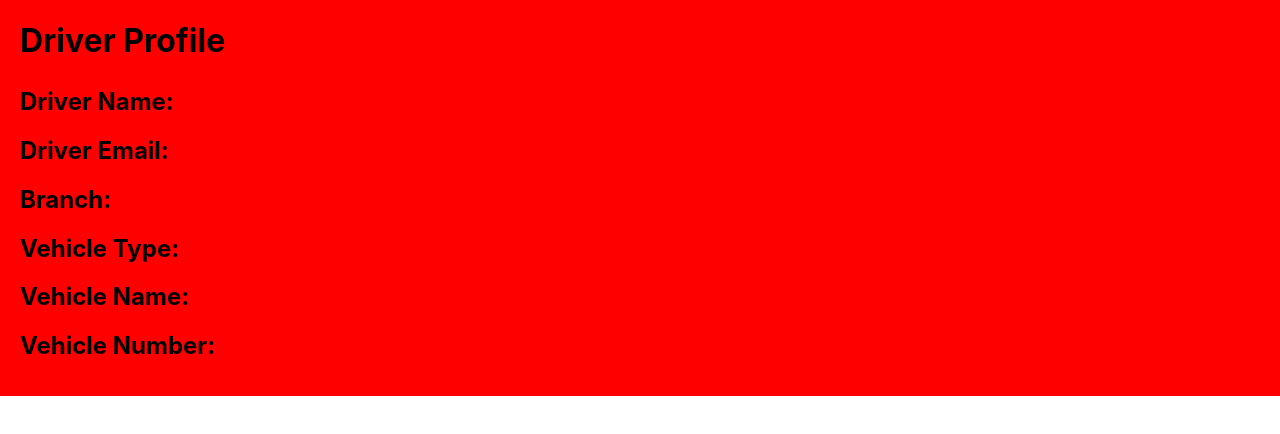
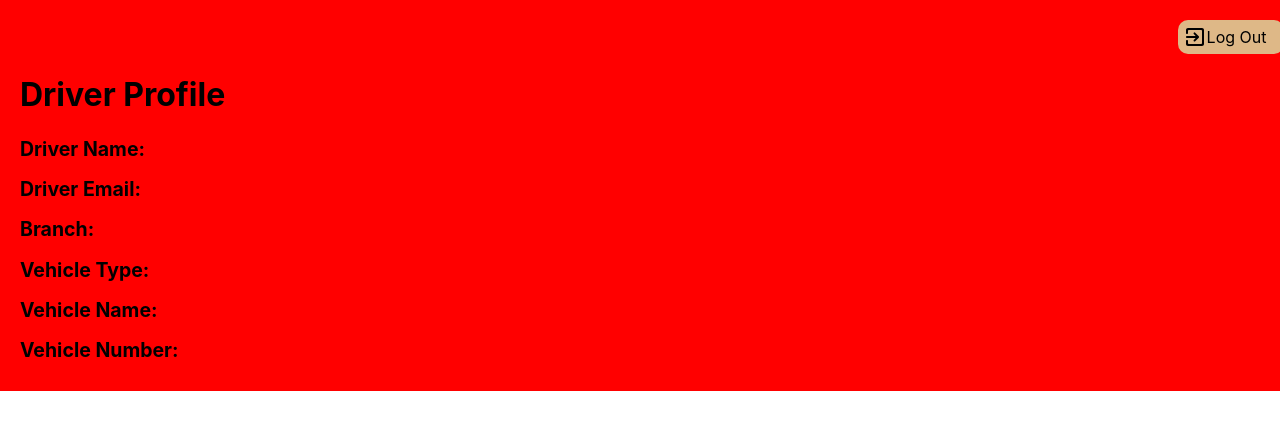
Before and after one commit to dvimukthi/cab-service-system, a React (Create React App) app: page /driver in a window 1280 px wide. Shown: the top 434 px of the page. Built offline with nearby package versions, Linux system fonts and the light colour scheme; a web font is replaced by a local one.

Commit message:
Driver__LogOutBtn

```diff
--- a/src/Components/Driver/DriverDetails.css
+++ b/src/Components/Driver/DriverDetails.css
@@ -11,4 +11,22 @@
 .DriverProfile__Container p {
     margin-top: -15px;
     margin-left: 20px;
+    font-size: 13px;
 }
+
+.Driver__LogOutBtn {
+    display: flex;
+    align-items: center;
+    width: 6rem;
+    margin-top: 20px;
+    margin-left: 92%;
+    background: burlywood;
+    padding: 5px;
+    border-radius: 10px;
+    cursor: pointer;
+}
+
+.Driver__LogOutBtn:hover {
+    background: rgb(246, 176, 46);
+    border: 1px solid black;
+}
--- a/src/Components/Driver/DriverDetails.js
+++ b/src/Components/Driver/DriverDetails.js
@@ -1,9 +1,15 @@
 import React from "react";
 import "./DriverDetails.css";
+import ExitToAppRoundedIcon from "@mui/icons-material/ExitToAppRounded";
 
 function DriverDetails() {
   return (
     <div className="DriverProfile__Container">
+      {/* driver log out button */}
+      <div className="Driver__LogOutBtn">
+        <ExitToAppRoundedIcon />
+        Log Out
+      </div>
       {/* driver details */}
       <h1>Driver Profile</h1>
       <p>
```
